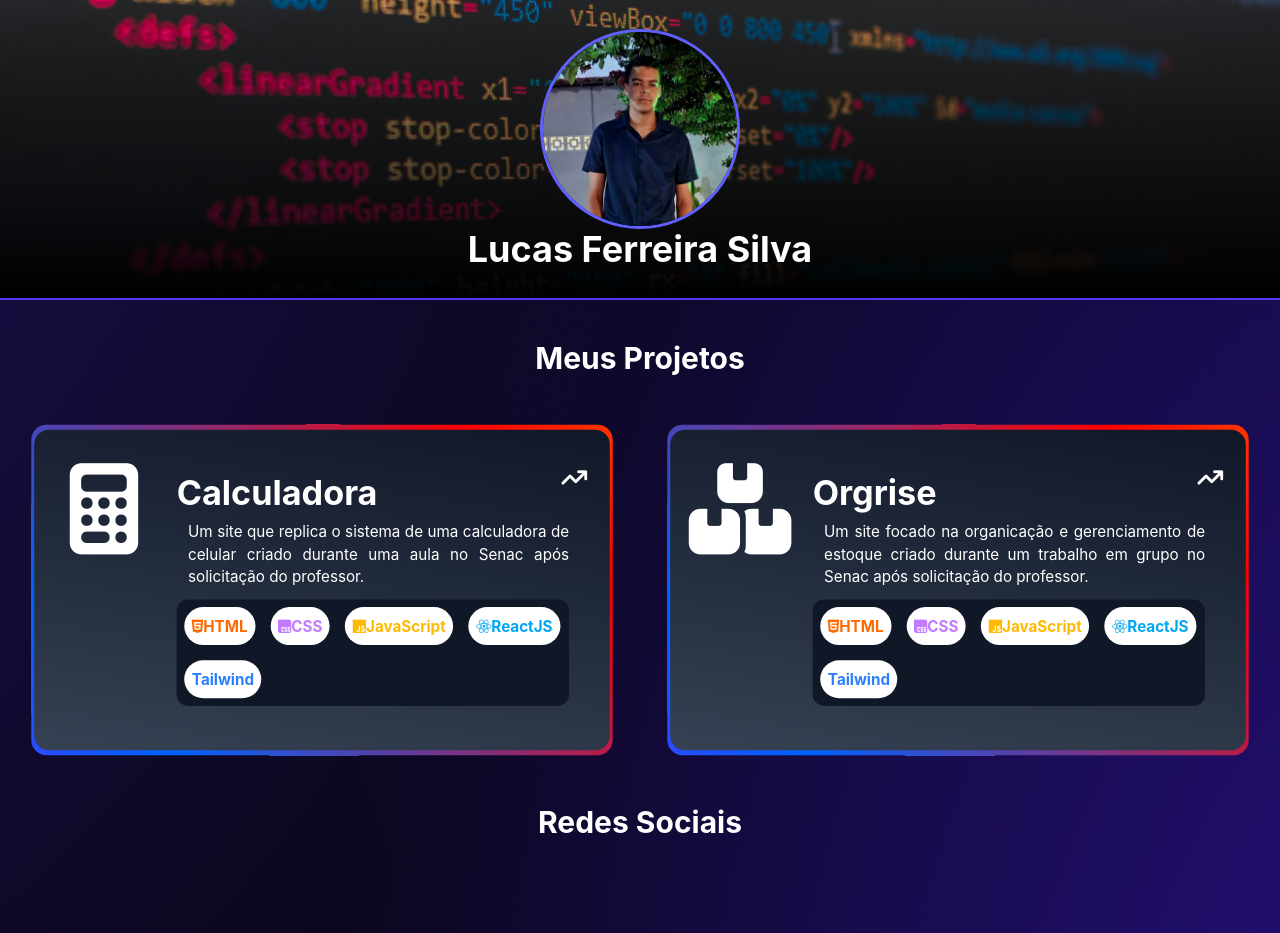
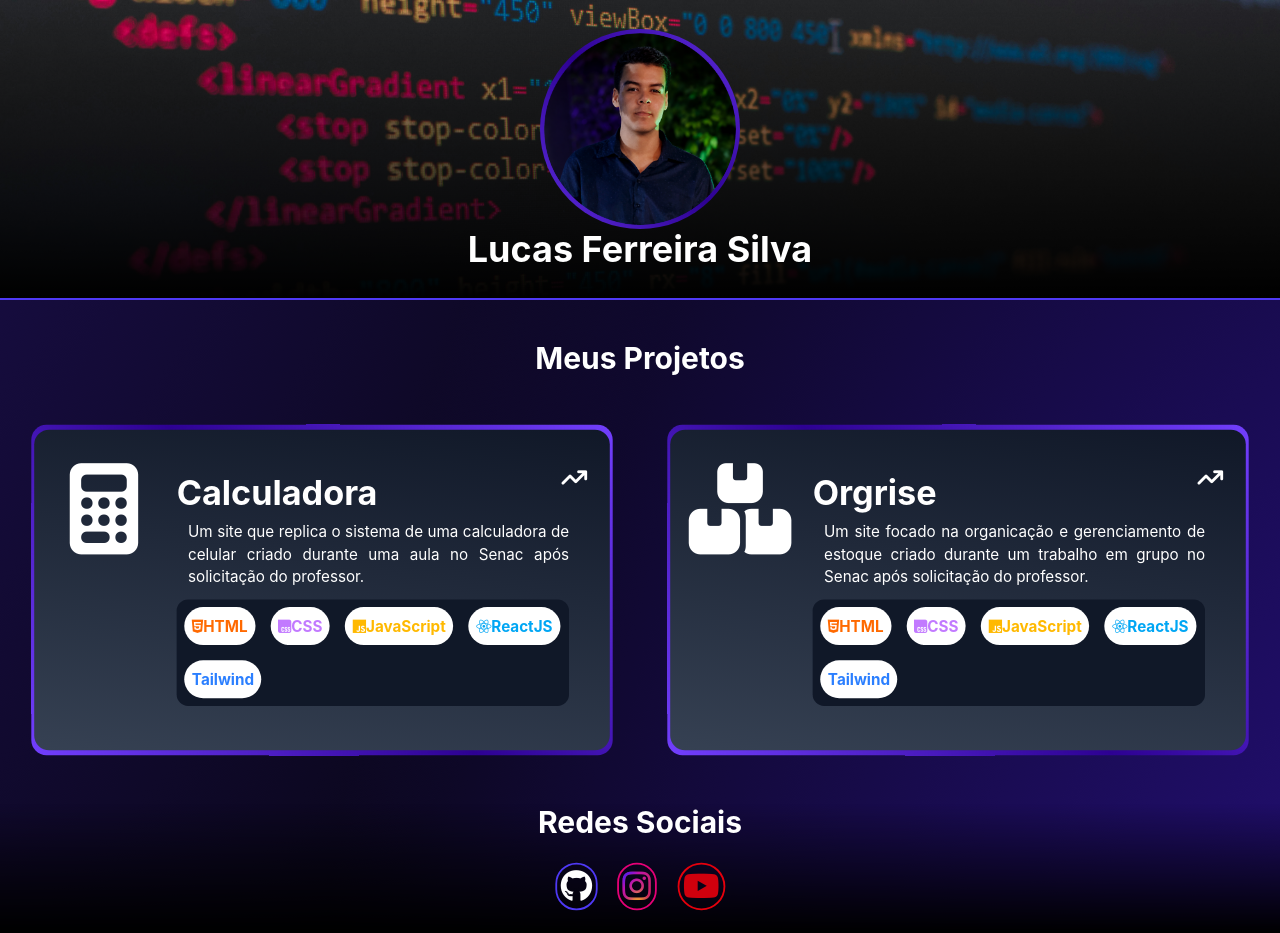
Before and after one commit to lucasdevsilva26/Portifolio, a React (Vite) app: page / in a window 1280 px wide. Before the commit the page ends 880 px from the top, so only its background shows below. Built offline with nearby package versions, Linux system fonts and the light colour scheme; some icons are missing.

Commit message:
update desing and calculator functions

```diff
--- a/src/index.css
+++ b/src/index.css
@@ -1,16 +1,16 @@
 @import "tailwindcss";
 
 body {
+  display: flex;
   margin: 0;
 }
 
 #root {
   width: 100%;
-  min-height: 100svh;
+  min-height: 100vh;
+  margin: 0;
+  padding: 0;
 
-  margin: 0 auto;
-  text-align: center;
-  border-inline: 1px solid var(--border);
   display: flex;
   flex-direction: column;
   box-sizing: border-box;
@@ -22,9 +22,21 @@ body {
     radial-gradient(at 0% 100%, #311990, transparent 50%), #0b071d;
 }
 #border {
-  background: linear-gradient(#ae00ff, #0062ff, #ff0000, #ffe100);
+  background: linear-gradient(#2d0192, #7340ff, #2d0192, #7340ff, #2d0192);
 }
 #bgImage {
   background-image: url("/src/assets/images/bgImage.jpg");
   background-size: cover;
 }
+
+.instagram {
+  background:
+    radial-gradient(at 0% 0%, rgb(0, 47, 255), transparent 40%),
+    radial-gradient(at 0% 0%, rgb(174, 0, 255), transparent 75%),
+    radial-gradient(at 50% 100%, rgb(255, 217, 0), transparent 50%)
+      rgb(204, 36, 100);
+
+  background-clip: text;
+
+  color: transparent;
+}
--- a/src/pages/Portfolio.jsx
+++ b/src/pages/Portfolio.jsx
@@ -1,7 +1,5 @@
-import profileImage from "../assets/images/profileImage.jpeg";
+import profileImage from "../assets/images/profileImage.png";
 import ToolIcon from "../components/ToolIcon";
-
-import bgImage from "../assets/images/bgImage.jpg";
 
 function Portfolio() {
   const projects = [
@@ -11,7 +9,7 @@ function Portfolio() {
       description:
         "Um site que replica o sistema de uma calculadora de celular criado durante uma aula no Senac após solicitação do professor.",
       tools: ["html", "css", "js", "reactjs", "tailwind"],
-      link: "",
+      link: "calculator-lucasdev.vercel.app",
     },
     {
       icon: "fas fa-boxes-stacked",
@@ -26,8 +24,9 @@ function Portfolio() {
   return (
     <section
       className={`flex flex-col items-center gap-10 w-full h-full
-      text-white `}
+      text-white relative `}
     >
+      <header className={` flex flex-col items-center w-full `}>
         <div
           id="background"
           className={` w-3/1 h-3/1 fixed top-1/2 left-1/2 -translate-1/2 z-0 animate-[spin_25s_linear_infinite]`}
@@ -40,24 +39,39 @@ function Portfolio() {
           <div
             className={` flex flex-col items-center justify-center bg-linear-to-t from-black to-transparent w-full h-full `}
           >
+            <div
+              className={` relative w-50 h-50 overflow-hidden rounded-full `}
+            >
+              <div
+                id="border"
+                className={` w-4/1 h-4/1 absolute top-1/2 left-1/2 -translate-1/2 z-0 animate-[spin_4s_linear_infinite_reverse]`}
+              ></div>
+
               <img
                 src={profileImage}
                 alt=""
-            className={` aspect-square h-50 rounded-full border-3 border-indigo-500`}
+                className={` w-96/100 h-96/100 rounded-full absolute top-1/2 left-1/2 -translate-1/2 `}
               />
+            </div>
 
             <span className={` text-4xl font-bold `}>Lucas Ferreira Silva</span>
           </div>
         </div>
+      </header>
 
+      <main className={` flex flex-col items-center gap-10 flex-1 w-full `}>
         <h1 className={` z-1 text-3xl font-bold `}>Meus Projetos</h1>
 
-      <div className={` flex flex-col items-center z-1 gap-6 w-full px-4 lg:flex-row `}>
+        <div
+          className={` flex flex-col items-center z-1 gap-6 w-full px-4 lg:flex-row `}
+        >
           {projects.map((project) => {
             return (
               <article
                 className={` flex w-full h-full py-5 rounded-2xl relative scale-95 hover:scale-100 hover:brightness-110 duration-500 overflow-hidden `}
-              onClick={() => (window.location.href = "https://" + project.link)}
+                onClick={() =>
+                  (window.location.href = "https://" + project.link)
+                }
               >
                 <div
                   id="border"
@@ -68,9 +82,7 @@ function Portfolio() {
                   className={` w-full h-full scale-x-99 scale-y-97 bg-linear-9 from-gray-700 to-gray-900  absolute top-1/2 left-1/2 -translate-1/2 z-1 rounded-2xl`}
                 ></div>
 
-              <div
-                className={` flex flex-col items-center w-1/4 z-2 mt-5 `}
-              >
+                <div className={` flex flex-col items-center w-1/4 z-2 mt-5 `}>
                   <i className={` ${project.icon} text-8xl z-1 `}></i>
                 </div>
 
@@ -78,7 +90,9 @@ function Portfolio() {
                   className={` flex flex-col w-3/4 h-full py-8 text-justify z-2 `}
                 >
                   <h1 className={` text-4xl font-bold `}>{project.title}</h1>
-                <p className={` pl-3 pt-2 w-9/10 text-wrap `}>{project.description}</p>
+                  <p className={` pl-3 pt-2 w-9/10 text-wrap `}>
+                    {project.description}
+                  </p>
 
                   <div
                     className={` flex flex-wrap items-center justify-left w-9/10 mt-3
@@ -99,10 +113,45 @@ function Portfolio() {
             );
           })}
         </div>
+      </main>
 
-        <h1 className={` text-3xl font-bold z-1`}>Redes Sociais</h1>
+      <footer
+        className={` flex flex-col items-center justify-evenly gap-5 z-1 bg-linear-0 from-black to-transparent w-full `}
+      >
+        <h1 className={` text-3xl font-bold `}>Redes Sociais</h1>
 
-      <div></div>
+        <nav className={` flex gap-4 z-1 text-4xl mb-5 `}>
+          <button
+            className={` flex items-center justify-center aspect-square rounded-full  border-2 border-indigo-600 p-1 scale-90 hover:scale-100 duration-500 `}
+            onClick={() => {
+              window.location.href = "https://github.com/lucasdevsilva26";
+            }}
+          >
+            <i className={`fab fa-github`}></i>
+          </button>
+
+          <button
+            className={` flex items-center justify-center aspect-square rounded-full  border-2 border-pink-600 p-1 instagram scale-90 hover:scale-100 duration-500 `}
+            onClick={() => {
+              window.location.href = "https://www.instagram.com/lucassilvaz18/";
+            }}
+          >
+            <i className={` fab fa-instagram `}></i>
+          </button>
+
+          <button
+            className={` flex items-center justify-center aspect-square rounded-full  border-2 border-red-600 p-1 scale-90 hover:scale-100 duration-500 `}
+            onClick={() => {
+              window.location.href =
+                "https://www.youtube.com/@LucasFerreiraSilva-h3t";
+            }}
+          >
+            <i
+              className={` fab fa-youtube text-red-600 brightness-90 -hue-rotate-1 `}
+            ></i>
+          </button>
+        </nav>
+      </footer>
     </section>
   );
 }
```
Also changed, not shown: src/assets/images/profileImage.jpeg (deleted), src/assets/images/profileImage.png (added). Lines whose indentation alone changed are shown as unchanged.
